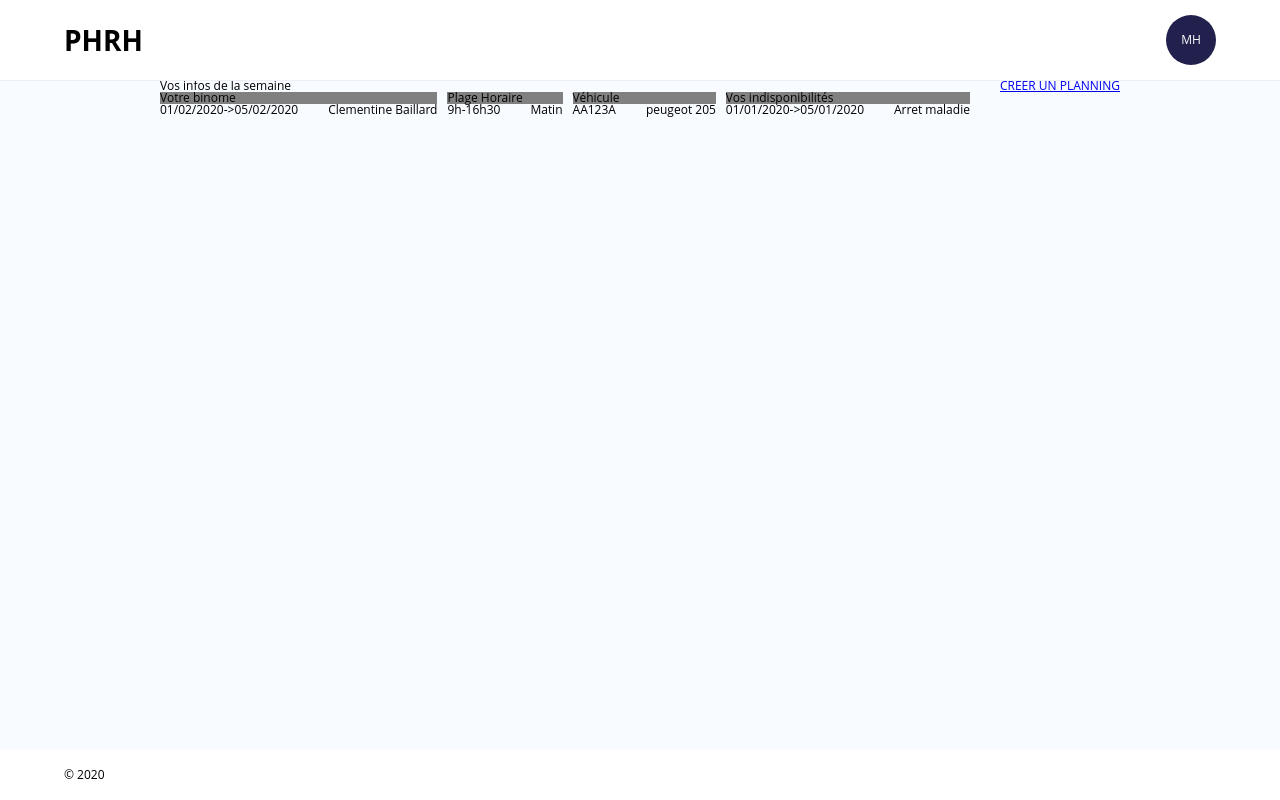
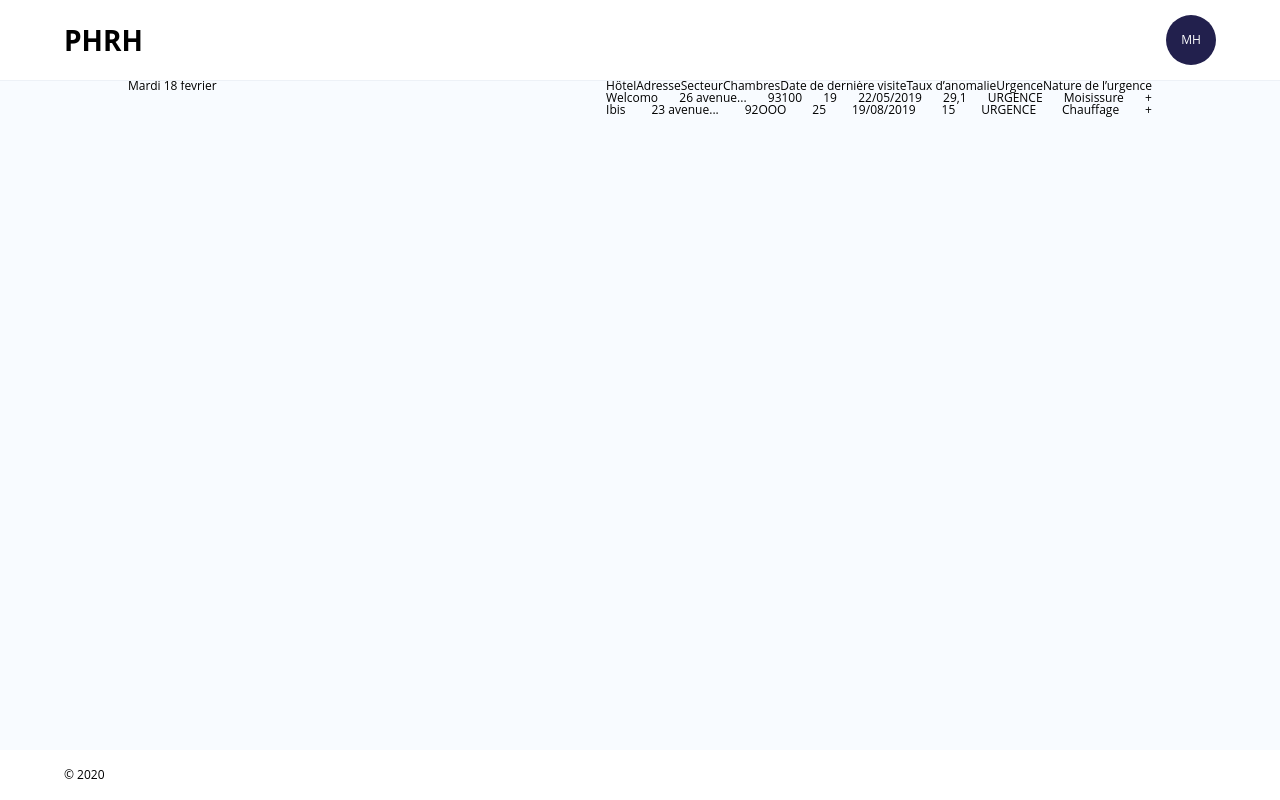
Before and after one commit to maximecharpentier/PHRH-PWA, a React (Create React App) app in the folder client/: page /planner in a window 1280 px wide. Built offline with nearby package versions, Linux system fonts and the light colour scheme.

Commit message:
add planner-page

```diff
--- a/client/src/App.js
+++ b/client/src/App.js
@@ -2,6 +2,7 @@ import React from 'react';
 import Navbar from './components/Navbar/Navbar.js';
 import Footer from './components/Footer/Footer.js';
 import Status from './components/Visitor/Status/Status.js';
+import Planner from './components/Visitor/Planner/Planner.js';
 import { BrowserRouter as Router, Route, Switch } from 'react-router-dom';
 import './App.css';
 
@@ -17,9 +18,9 @@ function App() {
         </header>
         <Switch>
           <Route path="/login" component={Login} />
-          <Route path="/" component={Status} />
-          {/* <Route path="/planning" component={Planning} />
-          <Route path="/plannification" component={plannification} /> */}
+          <Route exact path="/" component={Status} />
+          <Route path="/planner" component={Planner} />
+          {/* <Route path="/plannification" component={plannification} /> */}
         </Switch>
         <Footer />
       </Router>
--- /dev/null
+++ b/client/src/components/Visitor/Planner/Planner.js
@@ -0,0 +1,92 @@
+import React, { Component } from 'react';
+import './Planner.scss'
+
+class Planner extends Component {
+     constructor(props) {
+        super(props);
+        this.state = {
+            visitsToPlan: [
+                {key:1 ,name: "Welcomo", address:"26 avenue...", department:"93100", chambers:"19", lastVisit:"22/05/2019", mark:"29,1", urgency:"URGENCE", natureOfTheUrgency:"Moisissure"},
+                {key:2 ,name: "Ibis", address:"23 avenue...", department:"92OOO", chambers:"25", lastVisit:"19/08/2019", mark:"15", urgency:"URGENCE", natureOfTheUrgency:"Chauffage"}
+            ],
+            visitsOfTheDay: [],
+         }
+         this.createVisitOfDay = this.createVisitOfDay.bind(this);
+         this.createVisitOfList = this.createVisitOfList.bind(this);
+      }
+
+
+
+
+     createVisitOfList(hotel){
+        return (
+            <ul className="list-item" key={hotel.key} >
+                <li>{hotel.name}</li>
+                <li>{hotel.address}</li>
+                <li>{hotel.department}</li>
+                <li>{hotel.chambers}</li>
+                <li>{hotel.lastVisit}</li>
+                <li>{hotel.mark}</li>
+                <li>{hotel.urgency}</li>
+                <li>{hotel.natureOfTheUrgency}</li>
+                <span onClick={() => this.addToVisitOfTheDay(hotel.key)} >+</span>
+            </ul>
+        )
+      }
+
+      createVisitOfDay(hotel){
+        return (
+            <div className="list-item" key={hotel.key} >
+                <p>{hotel.name}</p> <span onClick={() => this.deleteVisitOfTheDay(hotel.key)}>-</span>
+            </div>
+        )
+      }
+
+      addToVisitOfTheDay(key){
+        var visitsToPlanClicked = this.state.visitsToPlan.filter(visit => visit.key === key);
+        var visitsToPlanfiltered = this.state.visitsToPlan.filter(visit => visit.key !== key)
+        this.setState({
+            visitsOfTheDay: this.state.visitsOfTheDay.concat(visitsToPlanClicked[0]),
+            visitsToPlan: visitsToPlanfiltered
+        })
+     }
+
+      deleteVisitOfTheDay(key){
+        var visitsOfTheDayClicked = this.state.visitsOfTheDay.filter(visit => visit.key === key);
+        var visitsOfTheDayfiltered = this.state.visitsOfTheDay.filter(visit => visit.key !== key)
+        this.setState({
+            visitsOfTheDay: visitsOfTheDayfiltered,
+            visitsToPlan: this.state.visitsToPlan.concat(visitsOfTheDayClicked[0]),
+        })
+    }
+
+    render() {
+        this.visitsToPlan = this.state.visitsToPlan.map(this.createVisitOfList)
+        this.visitsOfTheDay = this.state.visitsOfTheDay.map(this.createVisitOfDay)
+        return (
+            <section className="planner">
+                <div className="day">
+                    <h1>Mardi 18 fevrier</h1>
+                    <div className="visits-of-the-day">
+                        {this.visitsOfTheDay}
+                    </div>
+                </div>
+                <div className="visits-to-plan">
+                    <ul className="list-labels">
+                        <li>Hôtel</li>
+                        <li>Adresse</li>
+                        <li>Secteur</li>
+                        <li>Chambres</li>
+                        <li>Date de dernière visite</li>
+                        <li>Taux d’anomalie</li>
+                        <li>Urgence</li>
+                        <li>Nature de l’urgence</li>
+                    </ul>
+                    {this.visitsToPlan}
+                </div>
+            </section>
+         );
+    }
+}
+
+export default Planner;
--- /dev/null
+++ b/client/src/components/Visitor/Planner/Planner.scss
@@ -0,0 +1,9 @@
+.planner{
+    display: flex;
+    justify-content: space-between;
+    width: 80%;
+}
+.list-item, .list-labels{
+    display: flex;
+    justify-content: space-between;
+}
--- /dev/null
+++ b/client/src/components/Visitor/Planner/StyledPlanner.js
@@ -0,0 +1,5 @@
+import styled from 'styled-components';
+
+export const StyledList = styled.ul`
+    display: flex
+`
--- a/client/src/components/Visitor/Status/Status.js
+++ b/client/src/components/Visitor/Status/Status.js
@@ -15,7 +15,7 @@ class Status extends Component {
             <section className="status">
                 <div className="status__intro">
                     <p>Vos infos de la semaine</p>
-                    <Link to="/login">CREER UN PLANNING</Link>
+                    <Link to="/planner">CREER UN PLANNING</Link>
                 </div>
                 <div className="status__card-container">
                     <Card descriptionLeft={this.state.binomial.descriptionLeft} descriptionRight={this.state.binomial.descriptionRight} name={this.state.binomial.name} />
```
Also changed, not shown: client/src/components/Visitor/Day/Day.js (added, +10 -0 lines).
